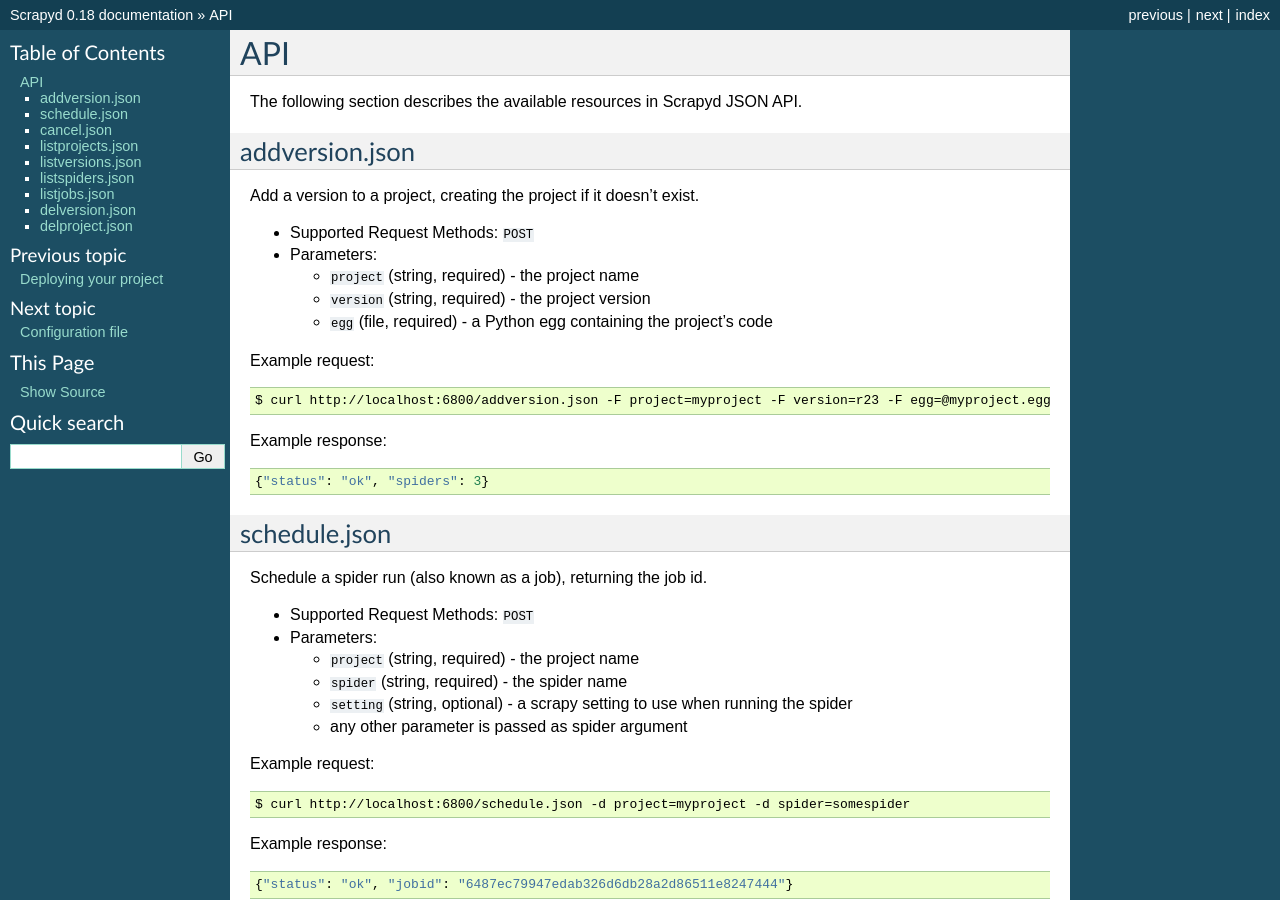
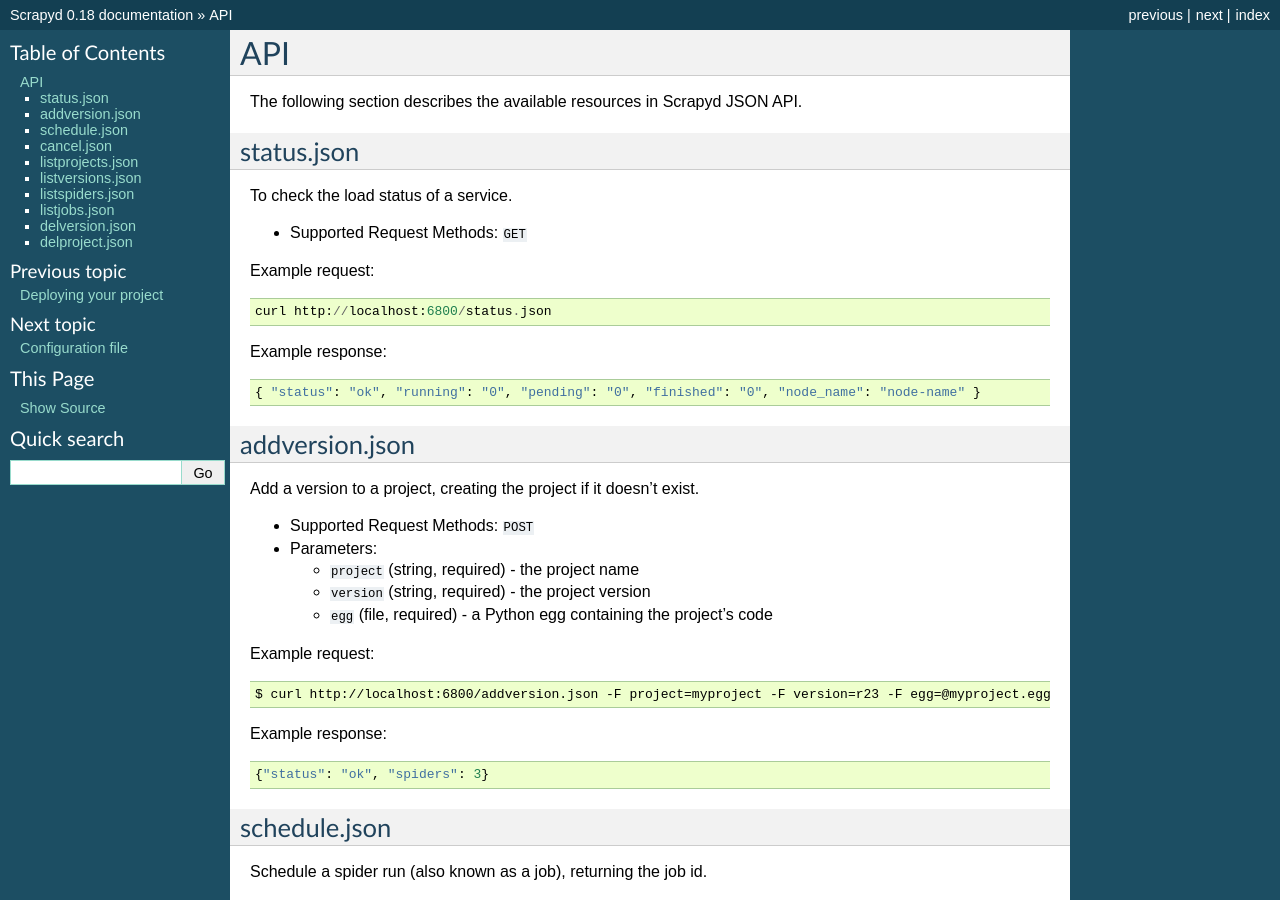
Before and after one commit to scrapy/scrapyd, a Sphinx documentation site: the page built from docs/api.rst, in a window 1280 px wide and 900 px high. Built offline with Sphinx 7.4.7, drawn with Linux system fonts in a browser that asks for light colours.

Commit message:
api doc update

```diff
--- a/docs/api.rst
+++ b/docs/api.rst
@@ -4,6 +4,22 @@
 ===
 
 The following section describes the available resources in Scrapyd JSON API.
+
+status.json
+-----------
+
+To check the load status of a service.
+
+* Supported Request Methods: ``GET``
+
+Example request::
+
+    curl http://localhost:6800/status.json
+
+Example response::
+
+    { "status": "ok", "running": "0", "pending": "0", "finished": "0", "node_name": "node-name" }
+
 
 addversion.json
 ---------------
```
Also changed, not shown: 1 other file.
